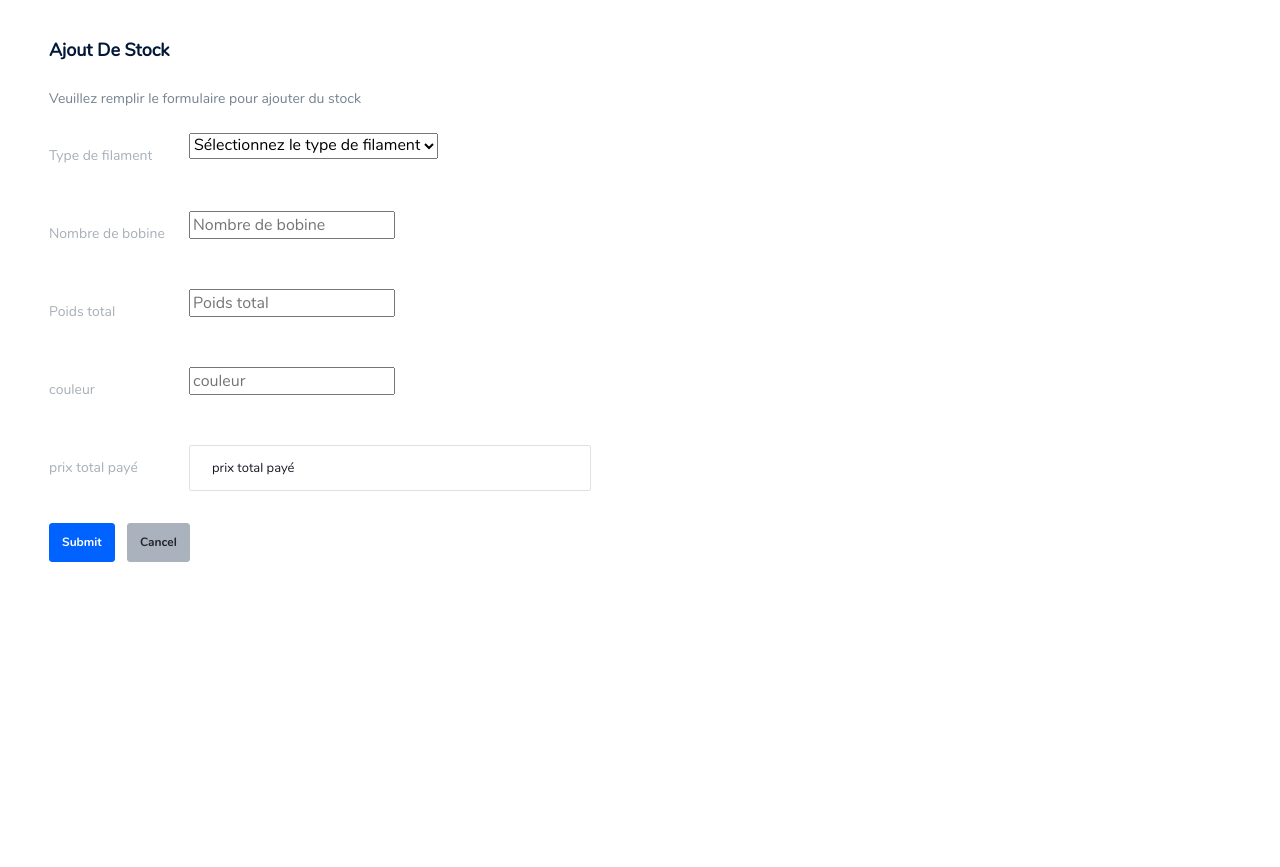
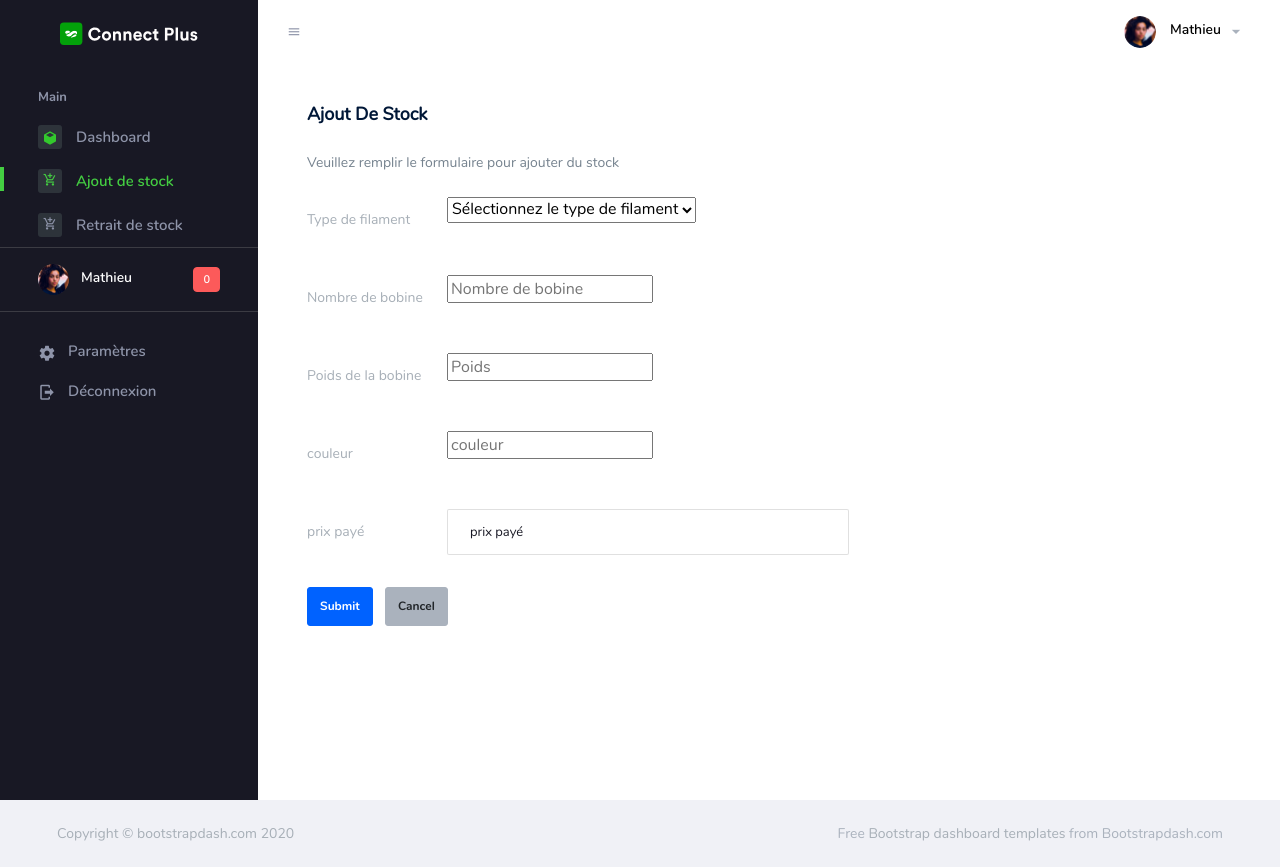
Before and after one commit to Mathbech/www.pla-gestion.fr, a PHP site: page /ajout.php in a window 1280 px wide. Before the commit the page ends 562 px from the top, so only its background shows below. Run offline with PHP 8.4, Linux system fonts and the light colour scheme.

Commit message:
Version dynamique: ajout cartes en fonction des data de la BDD

```diff
--- a/ajout.php
+++ b/ajout.php
@@ -1,5 +1,6 @@
 <!DOCTYPE html>
 <html lang="fr">
+
 <head>
     <!-- Required meta tags -->
     <meta charset="utf-8">
@@ -21,16 +22,19 @@
     <!-- End layout styles -->
     <link rel="shortcut icon" href="assets/images/favicon.png" />
 </head>
+
 <body>
     <div class="container-scroller">
         <?php
             include_once('./includes/_navbar.php');
+            nav('Mathieu');
         ?>
         <div class="container-fluid page-body-wrapper">
             <!-- partial:partials/_sidebar.html -->
             <!-- Inclure sidebar avec php -->
             <?php
             include_once('./includes/_sidebar.php');
+            side('Mathieu');
             ?>
 
             <div class="col-md-6 grid-margin stretch-card">
@@ -58,9 +62,9 @@
                                 </div>
                             </div>
                             <div class="form-group row">
-                        <label for="poids" class="col-sm-3 col-form-label">Poids total</label>
+                                <label for="poids" class="col-sm-3 col-form-label">Poids de la bobine</label>
                                 <div class="col-sm-9">
-                          <input type="text" class="poids" id="poids" placeholder="Poids total">
+                                    <input type="text" class="poids" id="poids" placeholder="Poids">
                                 </div>
                             </div>
                             <div class="form-group row">
@@ -70,9 +74,9 @@
                                 </div>
                             </div>
                             <div class="form-group row">
-                        <label for="prix" class="col-sm-3 col-form-label">prix total payé</label>
+                                <label for="prix" class="col-sm-3 col-form-label">prix payé</label>
                                 <div class="col-sm-9">
-                          <input type="text" class="form-control" id="prix" placeholder="prix total payé">
+                                    <input type="text" class="form-control" id="prix" placeholder="prix payé">
                                 </div>
                             </div>
                             <button type="submit" class="btn btn-primary mr-2">Submit</button>
@@ -87,6 +91,7 @@
         <!-- partial:../../partials/_footer.html -->
         <?php
         include_once('./includes/_footer.php');
+        footer();
         ?>
         <!-- partial -->
         <!-- main-panel ends -->
@@ -108,4 +113,5 @@
     <!-- Custom js for this page -->
     <!-- End custom js for this page -->
 </body>
+
 </html>
--- a/includes/connect.php
+++ b/includes/connect.php
@@ -11,6 +11,6 @@
     $mysqli = new mysqli($host, $username, $password, $dbname);
     mysqli_set_charset($mysqli, 'utf8mb4');
     // affichage d'un message de réussite si connecté
-    printf("Success... %s\n", mysqli_get_host_info($mysqli));
+    //printf("Success... %s\n", mysqli_get_host_info($mysqli));
     //fin de la connection à la bdd
 ?>
--- a/retrait.php
+++ b/retrait.php
@@ -25,12 +25,14 @@
     <div class="container-scroller">
     <?php
         include_once('./includes/_navbar.php');
+        nav('Mathieu');
       ?>
       <div class="container-fluid page-body-wrapper">
         <!-- partial:partials/_sidebar.html -->
         <!-- Inclure sidebar avec php -->
         <?php
         include_once('./includes/_sidebar.php');
+        side('Mathieu');
         ?>
 
         <div class="col-md-6 grid-margin stretch-card">
@@ -75,6 +77,7 @@
           <!-- partial:../../partials/_footer.html -->
           <?php
             include_once('./includes/_footer.php');
+            footer();
           ?>
           <!-- partial -->
         <!-- main-panel ends -->
```
Also changed, not shown: dashboard.php (+13 -24 lines), includes/bobine.php (added, +42 -0 lines). Lines whose indentation alone changed are shown as unchanged.
